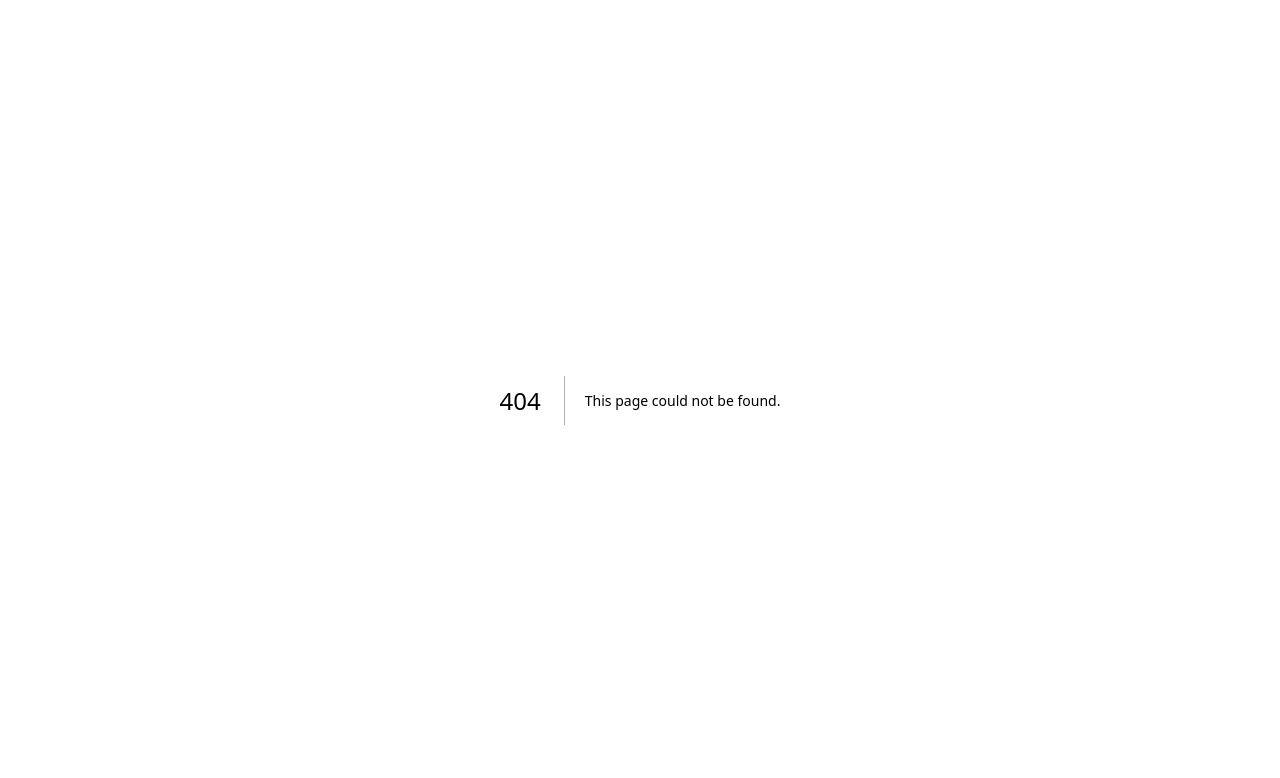
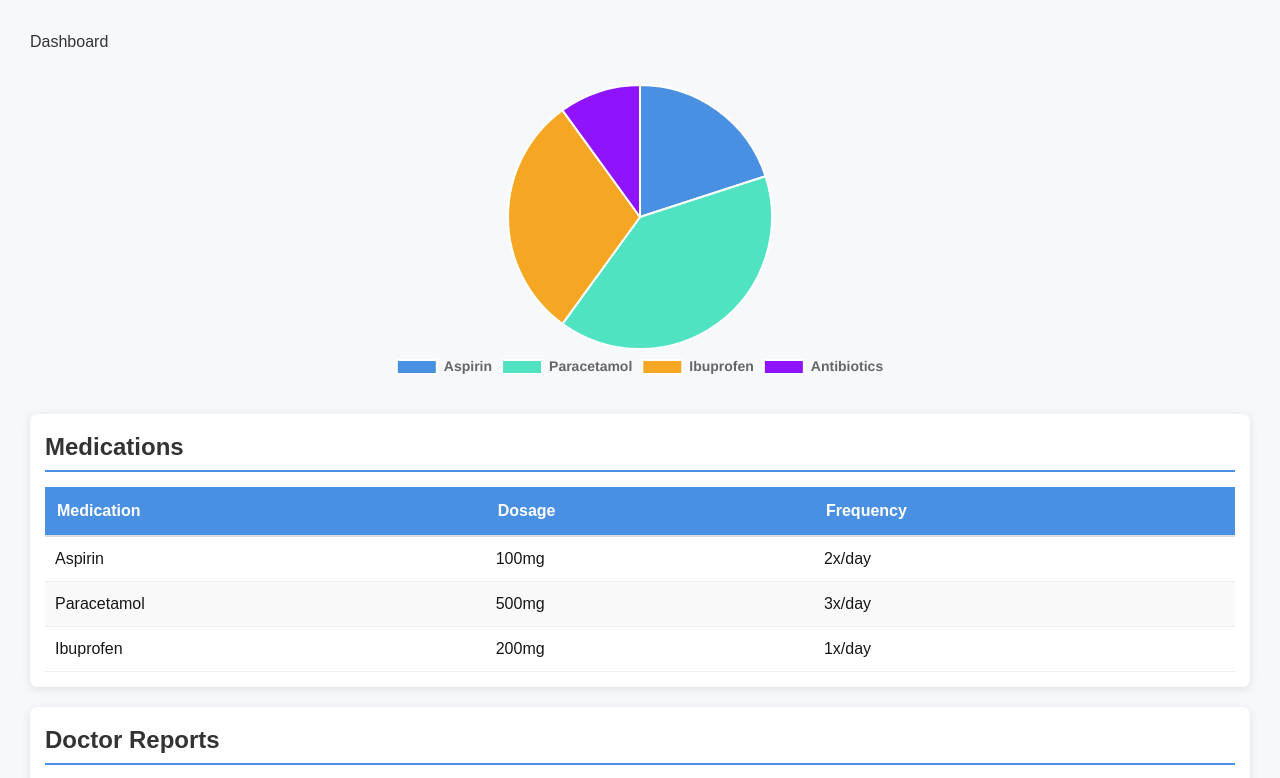
Before and after one commit to MayaSemaan/TechTalks-project, a Next.js app: page /dashboard in a window 1280 px wide. Before the commit this address had no page. Shown: the top 778 px of the page. Built offline with nearby package versions, Linux system fonts and the light colour scheme.

Commit message:
Added Dashboard UI with charts and tables (Task 5)

```diff
--- /dev/null
+++ b/app/dashboard/ChartComponent.js
@@ -0,0 +1,54 @@
+"use client";
+import React from "react";
+import { Pie } from "react-chartjs-2";
+import {
+  Chart as ChartJS,
+  ArcElement,
+  Tooltip,
+  Legend,
+} from "chart.js";
+
+ChartJS.register(ArcElement, Tooltip, Legend);
+
+const ChartComponent = ({ data }) => {
+  const chartData = {
+    labels: data.labels,
+    datasets: [
+      {
+        label: "Medications",
+        data: data.values,
+        backgroundColor: [
+          "#4A90E2",
+          "#50E3C2",
+          "#F5A623",
+          "#9013FE",
+        ],
+        borderColor: "#fff",
+        borderWidth: 2,
+      },
+    ],
+  };
+
+  const options = {
+    plugins: {
+      legend: {
+        position: "bottom",
+        labels: {
+          font: {
+            size: 14,
+            weight: "bold",
+          },
+        },
+      },
+    },
+    maintainAspectRatio: false,
+  };
+
+  return (
+    <div style={{ width: "100%", height: "300px", marginBottom: "30px" }}>
+      <Pie data={chartData} options={options} />
+    </div>
+  );
+};
+
+export default ChartComponent;
--- /dev/null
+++ b/app/dashboard/TableComponent.css
@@ -0,0 +1,45 @@
+.table-container {
+  margin: 20px 0;
+  border-radius: 8px;
+  overflow: hidden;
+  box-shadow: 0 2px 10px rgba(0,0,0,0.1);
+  background-color: #fff;
+  padding: 15px;
+}
+
+.dashboard-title {
+  font-size: 1.5rem;
+  font-weight: bold;
+  margin-bottom: 15px;
+  color: #333;
+  border-bottom: 2px solid #4A90E2;
+  padding-bottom: 5px;
+}
+
+table {
+  width: 100%;
+  border-collapse: collapse;
+  font-family: Arial, sans-serif;
+}
+
+thead th {
+  background-color: #4A90E2;
+  color: white;
+  font-weight: bold;
+  padding: 12px;
+  text-align: left;
+  border-bottom: 2px solid #ddd;
+}
+
+tbody td {
+  padding: 10px;
+  border-bottom: 1px solid #eee;
+}
+
+tbody tr:nth-child(even) {
+  background-color: #f9f9f9;
+}
+
+tbody tr:hover {
+  background-color: #f5f5f5;
+}
--- /dev/null
+++ b/app/dashboard/TableComponent.js
@@ -0,0 +1,30 @@
+import React from "react";
+import "./TableComponent.css"; // Import CSS for styling
+
+const TableComponent = ({ title, columns, data }) => {
+  return (
+    <div className="table-container">
+      <h2 className="dashboard-title">{title}</h2>
+      <table>
+        <thead>
+          <tr>
+            {columns.map((col, index) => (
+              <th key={index}>{col}</th>
+            ))}
+          </tr>
+        </thead>
+        <tbody>
+          {data.map((row, idx) => (
+            <tr key={idx}>
+              {columns.map((col, i) => (
+                <td key={i}>{row[col]}</td>
+              ))}
+            </tr>
+          ))}
+        </tbody>
+      </table>
+    </div>
+  );
+};
+
+export default TableComponent;
--- /dev/null
+++ b/app/dashboard/page.js
@@ -0,0 +1,47 @@
+import React from "react";
+import ChartComponent from "./ChartComponent";
+import TableComponent from "./TableComponent";
+
+const Page = () => {
+  // Mock data
+  const chartData = {
+    labels: ["Aspirin", "Paracetamol", "Ibuprofen", "Antibiotics"],
+    values: [10, 20, 15, 5],
+  };
+
+  const medications = [
+    { Medication: "Aspirin", Dosage: "100mg", Frequency: "2x/day" },
+    { Medication: "Paracetamol", Dosage: "500mg", Frequency: "3x/day" },
+    { Medication: "Ibuprofen", Dosage: "200mg", Frequency: "1x/day" },
+  ];
+
+  const reports = [
+    { Report: "Blood Test", Date: "2025-09-20", Doctor: "Dr. Smith" },
+    { Report: "X-Ray", Date: "2025-09-22", Doctor: "Dr. Jones" },
+  ];
+
+  return (
+    <div style={{ padding: "30px", fontFamily: "Arial, sans-serif", backgroundColor: "#f7f8fc" }}>
+      <h1 style={{ color: "#333", marginBottom: "30px" }}>Dashboard</h1>
+
+      {/* Chart */}
+      <ChartComponent data={chartData} />
+
+      {/* Medications Table */}
+      <TableComponent
+        title="Medications"
+        columns={["Medication", "Dosage", "Frequency"]}
+        data={medications}
+      />
+
+      {/* Doctor Reports Table */}
+      <TableComponent
+        title="Doctor Reports"
+        columns={["Report", "Date", "Doctor"]}
+        data={reports}
+      />
+    </div>
+  );
+};
+
+export default Page;
--- a/package.json
+++ b/package.json
@@ -10,8 +10,10 @@
   },
   "dependencies": {
     "axios": "^1.11.0",
+    "chart.js": "^4.5.0",
     "next": "15.5.2",
     "react": "19.1.0",
+    "react-chartjs-2": "^5.3.0",
     "react-dom": "19.1.0"
   },
   "devDependencies": {
```
Also changed, not shown: 1 other file (tests, documents, lock files or other folders).
